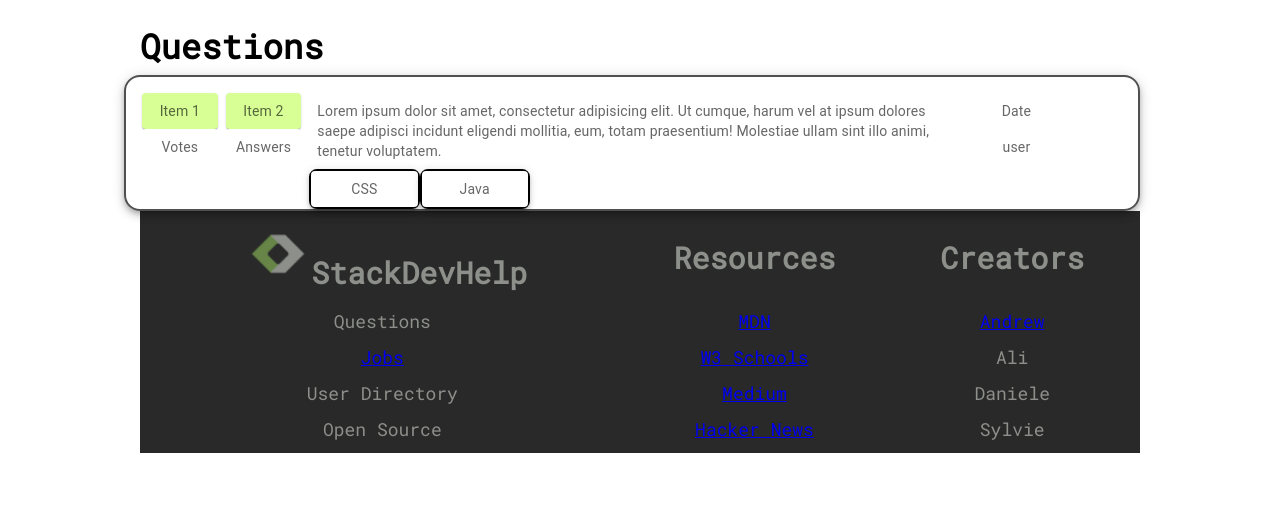
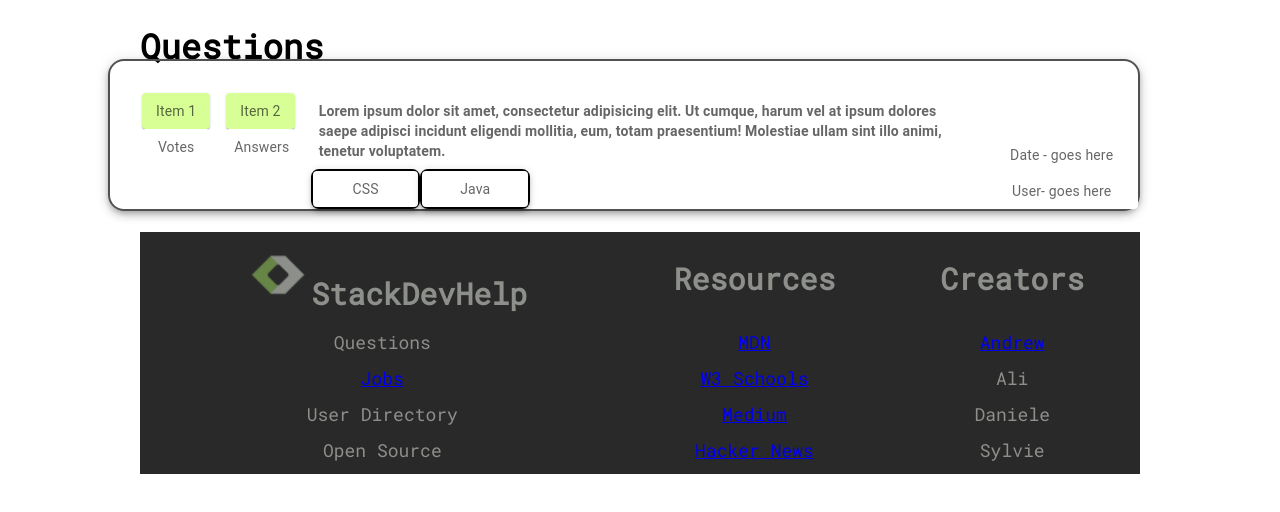
Before and after one commit to SaltySpitton/FrontEnd, a React (Create React App) app: page /questions in a window 1280 px wide. Shown: the top 512 px of the page. Built offline with nearby package versions, Linux system fonts and the light colour scheme.

Commit message:
:tada: adding specific question component

```diff
--- a/src/components/Askquestion.js
+++ b/src/components/Askquestion.js
@@ -48,8 +48,9 @@ function FormRow() {
 
         <Item sx={{
           boxShadow: 0,
-          textAlign: 'left' }}>
+          textAlign: 'left' }}> <strong>
           Lorem ipsum dolor sit amet, consectetur adipisicing elit. Ut cumque, harum vel at ipsum dolores saepe adipisci incidunt eligendi mollitia, eum, totam praesentium! Molestiae ullam sint illo animi, tenetur voluptatem.
+          </strong>
         </Item>
 
         <Grid lg={2} sx={{
@@ -69,30 +70,22 @@ function FormRow() {
       </Grid>
 
 
-      <Grid container direction="column"
-        item lg={1} >
+      <Grid container direction="column-reverse"
+        item lg={2} >
         <Grid>
           <Item sx={{
             boxShadow: 0, }}
-            >Date
-        </Item>
+            >User- goes here
+          </Item>
         </Grid>
 
         <Grid>
           <Item sx={{
             boxShadow: 0, }}>
-            user
+            Date - goes here
           </Item>
         </Grid>
-
-
-        </Grid>
-
-
-
-
-
-
+      </Grid>
 
     </React.Fragment>
 
@@ -102,8 +95,8 @@ function FormRow() {
 export default function Askquestion() {
   return (
     <Box sx={{ flexGrow: 1 }}>
-      <Grid container spacing={1} >
-        <Grid container item spacing={1}
+      <Grid container spacing={2} >
+        <Grid container item spacing={2}
           sx={{
           boxShadow: 5,
           border: 2,
--- a/src/components/Questions.js
+++ b/src/components/Questions.js
@@ -10,6 +10,7 @@ const Questions = () => {
     <h1>Questions</h1>
     <Askquestion/>
 
+    <br></br>
 
   </>)
 };
```
